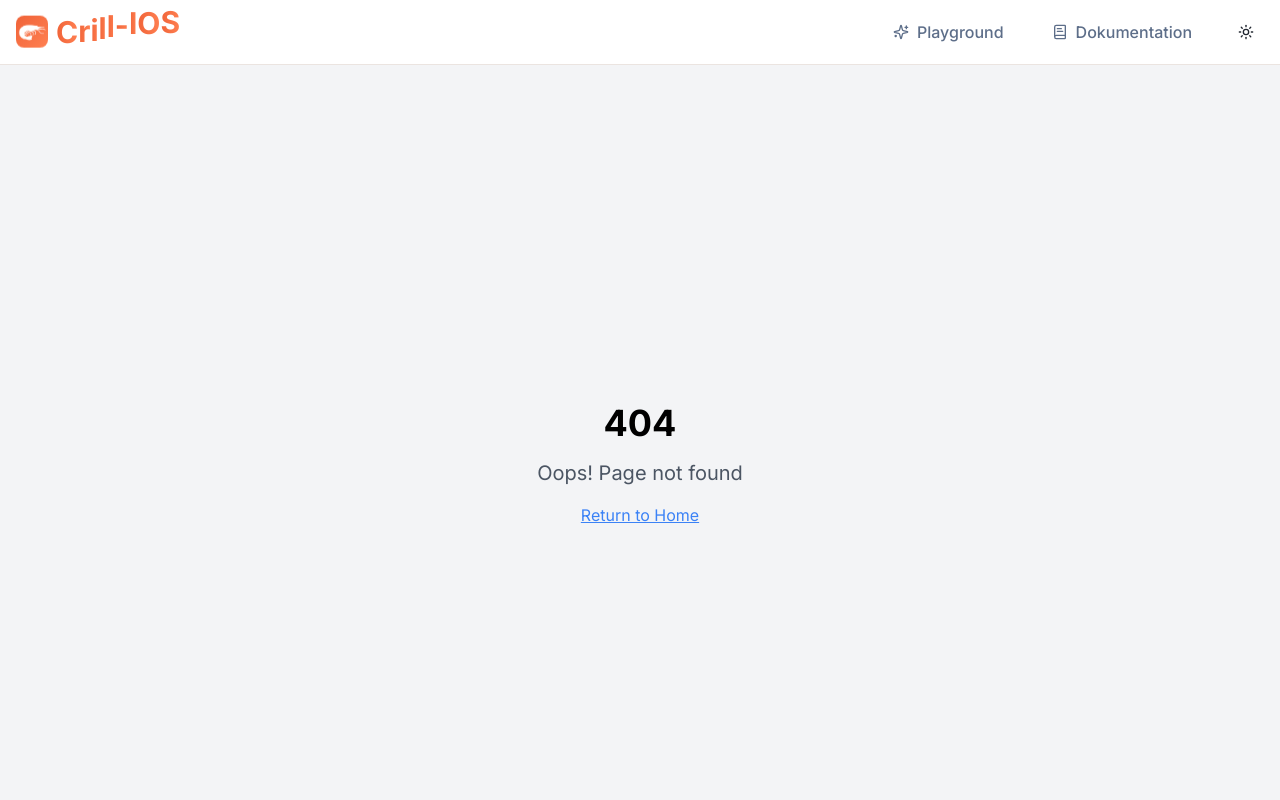
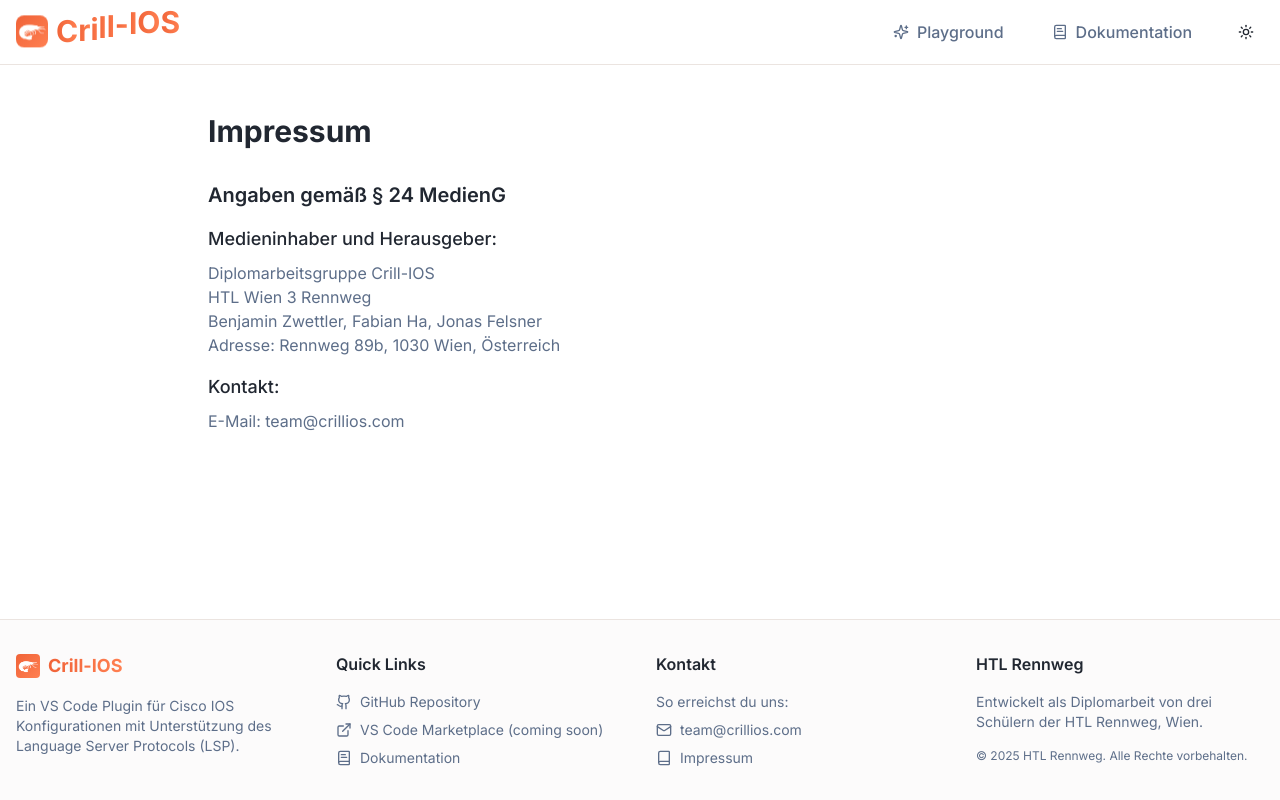
Before and after one commit to Crill-IOS/Crill-IOS-Website, a React (Vite) app: page /impressum in a window 1280 px wide. Shown: the top 800 px of the page. Built offline with nearby package versions, Linux system fonts and the light colour scheme; the HTML template or start-up script is replaced by a standard one.

Commit message:
Added Impressum (we love jakob and david)

```diff
--- a/src/App.tsx
+++ b/src/App.tsx
@@ -9,6 +9,7 @@ import NotFound from "./pages/NotFound";
 import Header from "./components/Header";
 import Footer from "./components/Footer";
 import Playground from "./pages/Playground";
+import Impressum from "./pages/Impressum";
 
 const queryClient = new QueryClient();
 
@@ -44,6 +45,7 @@ const App = () => (
                   <Route path="/" element={<Index />} />
                   <Route path="*" element={<NotFound />} />
                   <Route path="/playground" element={<Playground />} />
+                  <Route path="/impressum" element={<Impressum />} />
                 </Routes>
               </main>
               <Footer />
--- a/src/components/Footer.tsx
+++ b/src/components/Footer.tsx
@@ -1,4 +1,4 @@
-import { Github, ExternalLink, Mail, BookText } from "lucide-react";
+import { Github, ExternalLink, Mail, BookText, Book } from "lucide-react";
 
 const Footer = () => {
   return (
@@ -54,20 +54,27 @@ const Footer = () => {
           {/* Kontakt */}
           <div className="space-y-4">
             <h3 className="font-semibold text-foreground">Kontakt</h3>
-            {/* <div className="flex items-center space-x-2">
-              <img src="/logo_small_simple.png" alt="Crill-IOS Logo" className="h-8 w-8" />
-              <span className="text-muted-foreground text-sm">Crill-IOS Team</span>
-            </div> */}
+            <div className="space-y-2">
               <p className="text-muted-foreground text-sm">
                 So erreichst du uns:
                 <a
-              href="mailto:crillios-htl3r@gmail.com"
+                href="mailto:team@crillios.com"
                 className="text-coral hover:underline text-sm flex items-center space-x-2 text-muted-foreground hover:text-coral transition-colors text-sm mt-2"
               >
                 <Mail className="h-4 w-4"></Mail>
-              <span>crillios-htl3r@gmail.com</span>
+                <span>team@crillios.com</span>
               </a>
+
               </p>
+
+              <a
+                  href="/impressum"
+                  className="flex items-center space-x-2 text-muted-foreground hover:text-coral transition-colors text-sm"
+                >
+                  <Book className="h-4 w-4" />
+                <span>Impressum</span>
+              </a>
+            </div>
 
 
           </div>
--- /dev/null
+++ b/src/pages/Impressum.tsx
@@ -0,0 +1,36 @@
+const Impressum = () => {
+    return (
+      <div className="container mx-auto px-4 py-12 max-w-4xl">
+        <div className="prose prose-lg mx-auto">
+          <h1 className="text-3xl font-bold text-foreground mb-8">Impressum</h1>
+
+          <div className="space-y-8">
+            <section>
+              <h2 className="text-xl font-semibold text-foreground mb-4">Angaben gemäß § 24 MedienG</h2>
+
+              <div className="space-y-4">
+                <div>
+                  <h3 className="text-lg font-medium text-foreground mb-2">Medieninhaber und Herausgeber:</h3>
+                  <p className="text-muted-foreground">
+                    Diplomarbeitsgruppe Crill-IOS<br />
+                    HTL Wien 3 Rennweg<br />
+                    Benjamin Zwettler, Fabian Ha, Jonas Felsner<br />
+                    Adresse: Rennweg 89b, 1030 Wien, Österreich
+                  </p>
+                </div>
+
+                <div>
+                  <h3 className="text-lg font-medium text-foreground mb-2">Kontakt:</h3>
+                  <p className="text-muted-foreground">
+                    E-Mail: team@crillios.com<br />
+                  </p>
+                </div>
+              </div>
+            </section>
+          </div>
+        </div>
+      </div>
+    );
+  };
+
+  export default Impressum;
```
Lines whose indentation alone changed are shown as unchanged.
